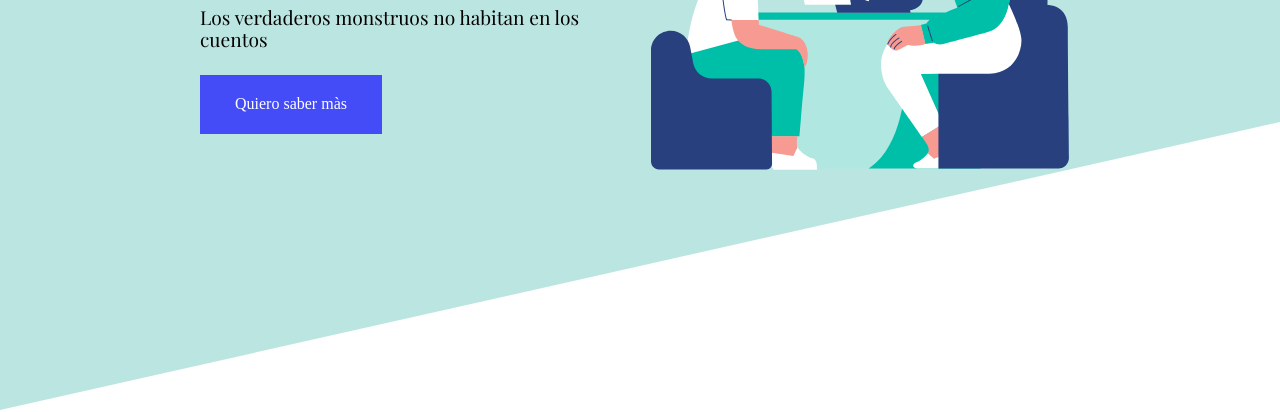
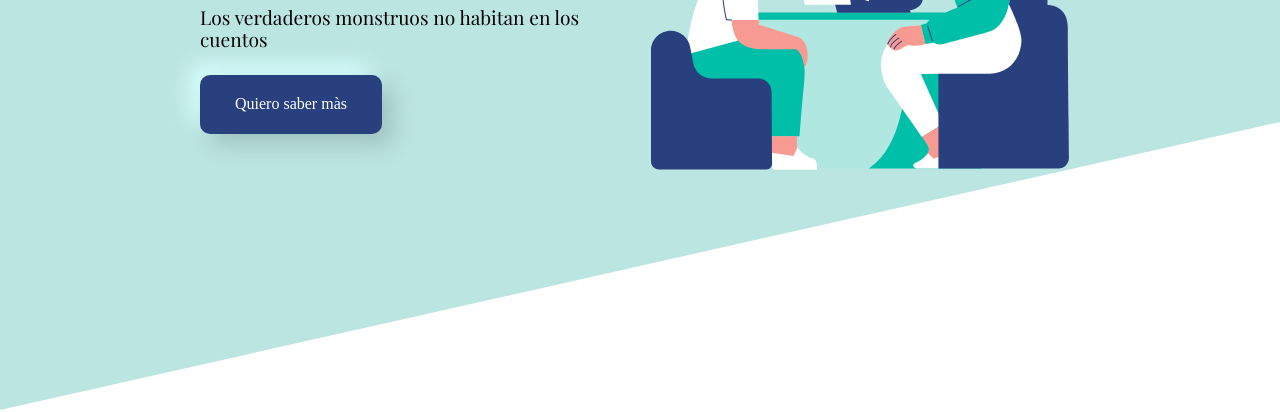
Before and after one commit to marianae28/no-al-abuso-landing, a plain HTML site: page index.html in a window 1280 px wide. Shown: the part 390-802 px from the top of the page. Drawn offline with nearby package versions, Linux system fonts and the light colour scheme.

Commit message:
Update style.css

```diff
--- a/style.css
+++ b/style.css
@@ -76,11 +76,16 @@ body{
 
 .hero__cta{
 	display: inline-block;
-	background: var(--color-btn);
 	color: #fff;
 	padding: var(--padding-btn);
 	text-align: center;
 	text-decoration: none;
+	box-shadow:  11px 11px 22px #7a7a7a,
+             -11px -11px 22px #a4a4a4;
+    border-radius: 10px;
+    background: #28407e;
+	box-shadow:  11px 11px 22px #9fc3bf,
+             -11px -11px 22px #d7ffff;
 }
 
 .hero__img{
```
